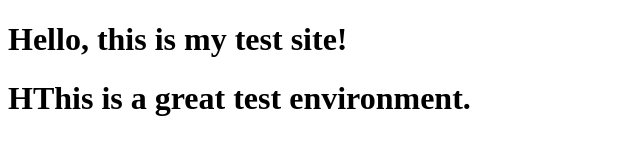
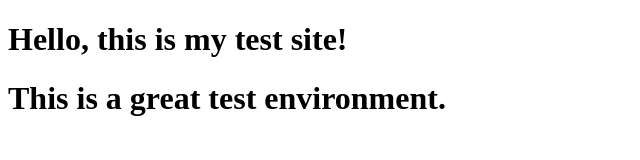
Before and after one commit to ytang-ilstu/test, a plain HTML site: page site/index.html in a window 1280 px wide. Shown: the whole page, without its empty margins (0-640 px from the left). Drawn offline with Linux system fonts and the light colour scheme.

Commit message:
My first page

```diff
--- a/site/index.html
+++ b/site/index.html
@@ -5,6 +5,6 @@
 </head>
 <body>
 <H1>Hello, this is my test site!</H1>
-<H1>HThis is a great test environment.</H1>
+<H1>This is a great test environment.</H1>
 </body>
 </html>
```
